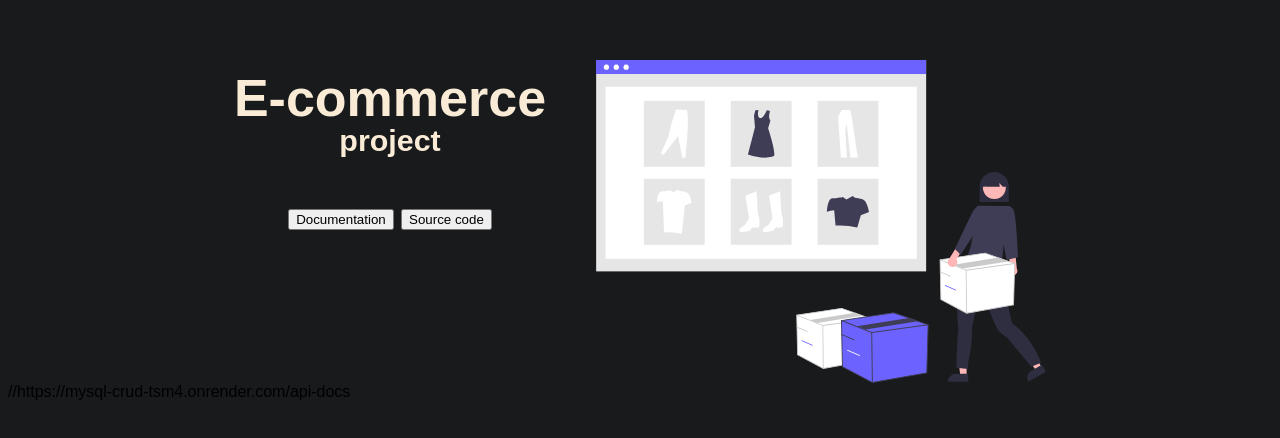
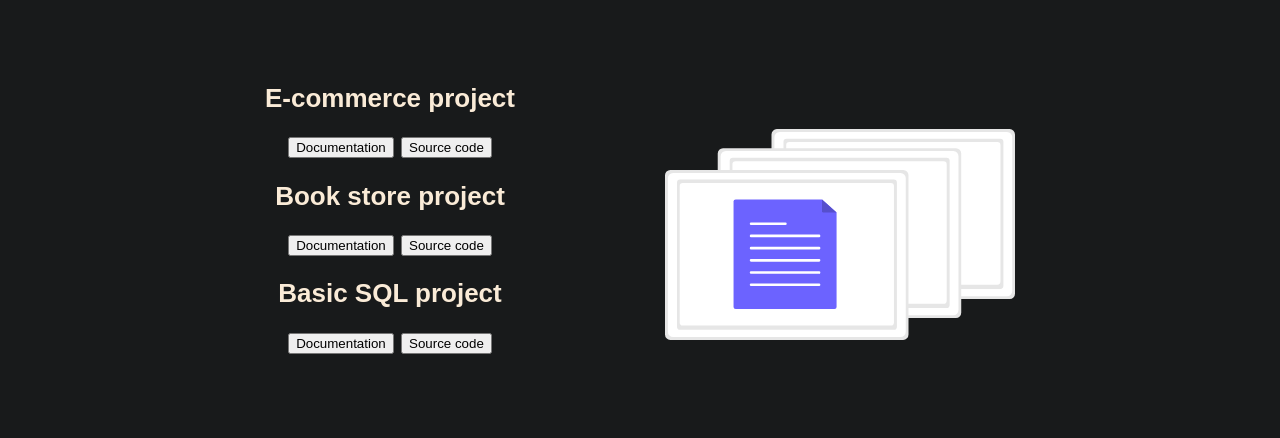
Before and after one commit to verywelloo/e-commerce-swagger, a website: page public/index.html in a window 1280 px wide. Shown: the part 190-628 px from the top of the page. Drawn offline with Linux system fonts and the light colour scheme.

```diff
--- a/public/index.html
+++ b/public/index.html
@@ -9,19 +9,29 @@
 
 <body>
     <div class="main">
-        <div>
-            <div class="text">
-                <h1>E-commerce</h1>
-                <h3>project</h3>
+        <div class="text">
+            <div class="submain">
+                <h4>E-commerce project</h4>
+                <div>
+                    <a href="/api-docs"><button>Documentation</button></a>
+                    <a href="https://github.com/verywelloo/e-commerce-swagger"><button>Source code</button></a>
+                </div>
+
             </div>
-            <a href="/api-docs"><button>Documentation</button></a>
-            <a href="https://github.com/verywelloo/e-commerce-swagger"><button>Source code</button></a>
+            <div class="submain">
+                <h4>Book store project</h4>
+                <a href="https://authflows.onrender.com/api-docs"><button>Documentation</button></a>
+                <a href="https://github.com/verywelloo/authFlows"><button>Source code</button></a>
+            </div>
+            <div class="submain">
+                <h4>Basic SQL project</h4>
+                <a href="https://mysql-crud-tsm4.onrender.com/api-docs"><button>Documentation</button></a>
+                <a href="https://github.com/verywelloo/mysql-CRUD"><button>Source code</button></a>
+            </div>
         </div>
-        <img class='shoppingImg' src="./undraw_web_shopping_re_owap.svg"
+        <img class='shoppingImg' src="./undraw_text_files_au1q.svg"
             alt="A person is holding a box filled with various items. The behind is showcasing their contents and clothes on an online website."></img>
     </div>
 </body>
 
 </html>
-
-//https://mysql-crud-tsm4.onrender.com/api-docs
--- a/public/styles.css
+++ b/public/styles.css
@@ -14,8 +14,8 @@
 }
 
 .shoppingImg {
-    width: 450px;
-    margin-left: 50px;
+    width: 350px;
+    margin-left: 150px;
 }
 
 .text {
@@ -26,3 +26,7 @@
 .firstBnt {
     margin-right: none;
 }
+
+.submain {
+
+}
```
Also changed, not shown: middleware/authentication.js (+2 -5 lines), utils/jwt.js (+6 -6 lines), public/undraw_text_files_au1q.svg (added).
